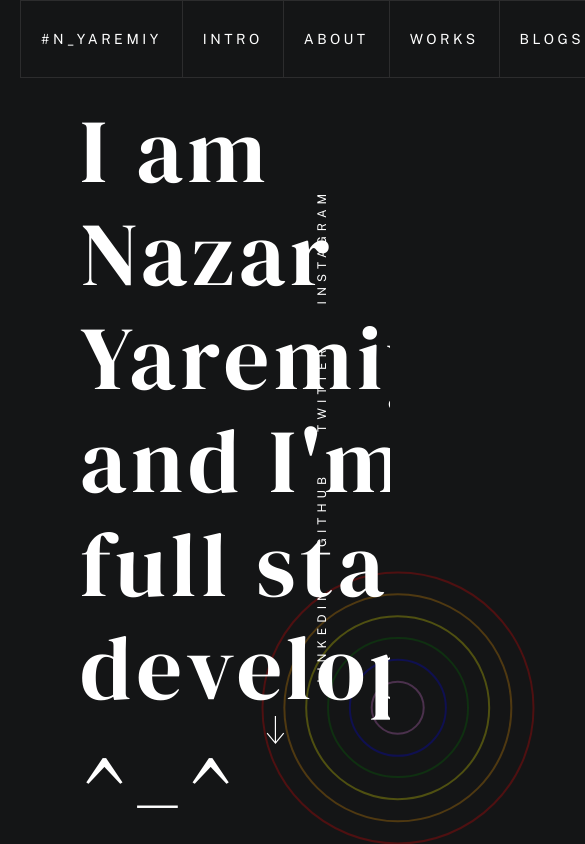
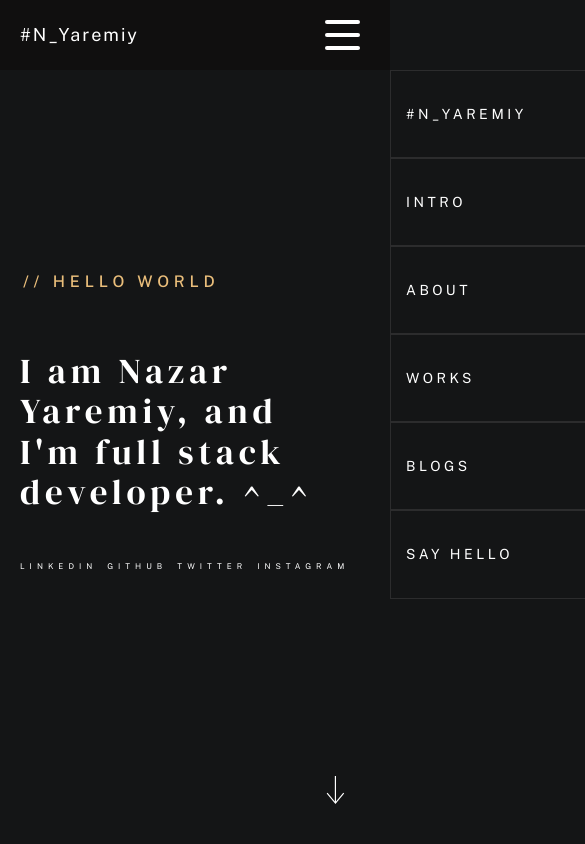
Before and after one commit to nyaremiy/portfolio, a React (Create React App) app: page / in a window 390 px wide. Shown: the top 844 px of the page, 585 px wide, since content can reach past the window. Built offline with nearby package versions, Linux system fonts and the light colour scheme.

Commit message:
Added a burger menu and optimized the appearance of the first section for different screen sizes

```diff
--- a/src/App.jsx
+++ b/src/App.jsx
@@ -1,4 +1,4 @@
-import { About } from './components/about/About';
+// import { About } from './components/about/About';
 import { Blogs } from './components/blogs/Blogs';
 import { Header } from './components/header/Header';
 import { Intro } from './components/intro/Intro';
@@ -10,7 +10,7 @@ function App() {
     <div className="app">
       <Header/>
       <Intro/>
-      <About/>
+      {/* <About/> */}
       <Works/>
       <Blogs/>
       <SayHello/>
--- /dev/null
+++ b/src/components/burger/Burger.jsx
@@ -0,0 +1,15 @@
+import s from './burger.module.css';
+
+export const Burger = ({open,setOpen}) => {
+  const clickToBurgerHundler = () => {
+    setOpen(!open);
+  }
+
+  return (
+    <div className={`${open ? s.open : ''} ${s.burger}`} onClick={clickToBurgerHundler}>
+      <span></span>
+      <span></span>
+      <span></span>
+    </div>
+  )
+}
--- /dev/null
+++ b/src/components/burger/burger.module.css
@@ -0,0 +1,86 @@
+.burger{
+  width: 35px;
+  height: 30px;
+  margin: 10px 10px;
+  position: relative;
+  cursor: pointer;
+  display: inline-block;
+}
+.burger span{
+  background-color:#FFF;
+  position: absolute;
+  border-radius: 2px;
+  transition: .3s cubic-bezier(.8, .5, .2, 1.4);
+}
+.burger span:nth-child(1){
+  width: 100%;
+  height:  4px;
+  display: block;
+  top: 0px;
+  left: 0px;
+}
+.burger span:nth-child(2){
+  width: 100%;
+  height:  4px;
+  display: block;
+  top: 13px;
+  left: 0px;
+}
+.burger span:nth-child(3){
+  width: 100%;
+  height:  4px;
+  display: block;
+  bottom: 0px;
+  left: 0px;
+}
+.burger:not(.open):hover span:nth-child(1){
+  width: 100%;
+  height:  4px;
+  display: block;
+  top: -2px;
+  left: 0px;
+  transition: .3s cubic-bezier(.8, .5, .2, 1.4);
+}
+.burger:not(.open):hover span:nth-child(2){
+  width: 100%;
+  height:  4px;
+  display: block;
+  top: 13px;
+  left: 0px;
+  transition: .4s cubic-bezier(.8, .5, .2, 1.4);
+}
+.burger:not(.open):hover span:nth-child(3){
+  width: 100%;
+  height:  4px;
+  display: block;
+  bottom: -2px;
+  left: 0px;
+  transition: .3s cubic-bezier(.8, .5, .2, 1.4);
+}
+.burger.open {
+  transform: rotate(90deg);
+}
+.burger.open span:nth-child(1){
+  left:3px;
+  top: 12px;
+  width: 30px;
+  transition: .3s cubic-bezier(.8, .5, .2, 1.4);
+  transform: rotate(90deg);
+  transition-delay: 150ms;
+}
+.burger.open span:nth-child(2){
+  left:2px;
+  top: 20px;
+  width: 20px;
+  transition: .3s cubic-bezier(.8, .5, .2, 1.4);
+  transform: rotate(45deg);
+  transition-delay: 50ms;
+}
+.burger.open span:nth-child(3){
+  left:14px;
+  top: 20px;
+  width: 20px;
+  transition: .3s cubic-bezier(.8, .5, .2, 1.4);
+  transform: rotate(-45deg);
+  transition-delay: 100ms;
+}
--- a/src/components/header/Header.jsx
+++ b/src/components/header/Header.jsx
@@ -1,11 +1,25 @@
+import { Logo } from '../logo/Logo';
 import { Navigation } from '../navigation/Navigation';
 import s from './header.module.css';
+import { Burger } from '../burger/Burger';
+import { useState } from 'react';
+
 
 export const Header = () => {
+  const [open, setOpen] = useState(false);
+
   return (
     <header className={s.header}>
       <div className={`container ${s.wrapper}`}>
-        <Navigation/>
+        <div className={s.nav}>
+            <Navigation open={open} setOpen={setOpen} />
+            <div className={s.menu}>
+              <div className={`${open ? s.hide : ''} ${s.logo}`}>
+                <Logo/>
+              </div>
+              <Burger open={open} setOpen={setOpen} />
+            </div>
+        </div>
       </div>
     </header>
   )
--- a/src/components/header/header.module.css
+++ b/src/components/header/header.module.css
@@ -10,3 +10,30 @@
   left: 0;
   top: 0;
 }
+.menu {
+  display: none;
+}
+.logo {
+  transition: var(--tr-base);
+  opacity: 1;
+}
+.hide {
+  opacity: 0;
+}
+
+@media (max-width: 768px) {
+  .header {
+    background-color: #100f0f;
+  }
+  .nav {
+    transition: var(--tr-cubic-fast);
+    padding: 1rem 0;
+  }
+  .menu {
+    transition: var(--tr-cubic-fast);
+    justify-content: space-between;
+    align-items: center;
+    font-size: 1.8rem;
+    display: flex;
+  }
+}
--- a/src/components/intro/Intro.jsx
+++ b/src/components/intro/Intro.jsx
@@ -1,4 +1,4 @@
-import { Circles } from '../circles/Circles';
+// import { Circles } from '../circles/Circles';
 import s from './intro.module.css';
 
 export const Intro = () => {
@@ -7,7 +7,7 @@ export const Intro = () => {
       <div className={`container ${s.wrapper}`}>
         <div className={s.info}>
           <div className='subtitle'>{`//`} Hello World</div>
-          <h1 className={s.title}>I am Nazar Yaremiy, <br/>and I'm full stack<br/> developer. ^_^</h1>
+          <h1 className={s.title}>I am Nazar Yaremiy, and I'm full stack developer. ^_^</h1>
         </div>
         <div className={s['intro-social']}>
           <ul className={s['social-list']}>
@@ -32,7 +32,7 @@ export const Intro = () => {
           </svg>
           </a>
         </div>
-        <Circles/>
+        {/* <Circles/> */}
       </div>
     </section>
   )
--- a/src/components/intro/intro.module.css
+++ b/src/components/intro/intro.module.css
@@ -20,6 +20,7 @@
 .title {
   font-family: 'DM Serif Display', serif;
   color: var(--c-white);
+  max-width: 92.5rem;
   font-weight: 400;
   font-size: 9rem;
 }
@@ -68,3 +69,51 @@
 .arrow-link:hover svg {
   fill: var(--c-green-blued);
 }
+
+
+@media (max-width: 1280px) {
+  .title {
+    font-size: 8rem;
+  }
+}
+@media (max-width: 1024px) {
+  .title {
+    max-width: 63.5rem;
+    font-size: 5rem;
+  }
+}
+@media (max-width: 768px) {
+  .wrapper {
+    padding-right: 20px;
+    padding-left: 20px;
+  }
+  .intro-social {
+    transform: rotate(0deg) translateX(0%);
+    position: static;
+    margin-top: 5rem;
+  }
+  .social-list {
+    justify-content: space-between;
+    column-gap: 1rem;
+    font-size: 1rem;
+  }
+  .title {
+    max-width: 50.5rem;
+    font-size: 4rem;
+  }
+  .arrow {
+    bottom: 4rem;
+    right: 4rem;
+  }
+}
+@media (max-width: 480px) {
+  .title {
+    max-width: 30.5rem;
+    font-size: 3.5rem;
+  }
+  .social-list {
+    font-size: .8rem;
+    flex-wrap: wrap;
+    row-gap: 1rem;
+  }
+}
--- a/src/components/navigation/Navigation.jsx
+++ b/src/components/navigation/Navigation.jsx
@@ -1,29 +1,32 @@
 import s from './navigation.module.css';
 import { Logo } from './../logo/Logo';
 
-export const Navigation = () => {
+export const Navigation = ({open, setOpen}) => {
+  const closeMenuHandler = () => {
+    setOpen(false)
+  }
 
   return (
-    <nav className={s.navigation}>
+    <nav className={`${s.navigation} ${open ? s.open : ''}`}>
       <ul className={s.list}>
         <li className={s.item}>
           <a href='/' className={s.link}>
             <Logo/>
           </a>
         </li>
-        <li className={s.item}>
+        <li className={s.item} onClick={closeMenuHandler}>
           <a href='#intro' className={s.link}>intro</a>
         </li>
-        <li className={s.item}>
+        <li className={s.item} onClick={closeMenuHandler}>
           <a href='#about' className={s.link}>about</a>
         </li>
-        <li className={s.item}>
+        <li className={s.item} onClick={closeMenuHandler}>
           <a href='#works' className={s.link}>works</a>
         </li>
-        <li className={s.item}>
+        <li className={s.item} onClick={closeMenuHandler}>
           <a href='#blogs' className={s.link}>blogs</a>
         </li>
-        <li className={s.item}>
+        <li className={s.item} onClick={closeMenuHandler}>
           <a href='#sayHello' className={s.link}>say hello</a>
         </li>
       </ul>
--- a/src/components/navigation/navigation.module.css
+++ b/src/components/navigation/navigation.module.css
@@ -32,3 +32,33 @@
   color: inherit;
   display: flex;
 }
+.navigation {
+  transition: var(--tr-cubic-fast);
+}
+
+@media (max-width: 1024px) {
+  .link {
+    padding: 20px 15px;
+  }
+}
+@media (max-width: 768px) {
+  .navigation {
+    background-color: var(--c-bg);
+    min-height: 100vh;
+    position: absolute;
+    right: -100%;
+    top: 70px;
+    height: 100%;
+    width: 100%;
+  }
+  .list {
+    flex-direction: column;
+  }
+  .item {
+    padding: 1.5rem 0;
+  }
+  .open {
+    right: 0;
+  }
+
+}
--- a/src/css/variables.css
+++ b/src/css/variables.css
@@ -6,5 +6,6 @@
   --c-white: #fff;
 
 
+  --tr-cubic-fast: .3s cubic-bezier(.8, .5, .2, 1.4);
   --tr-base: all 0.3s ease-in-out;
 }
```
